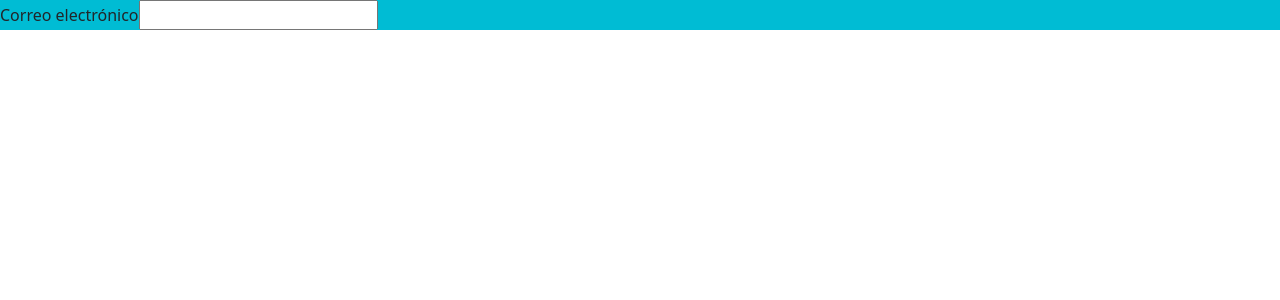
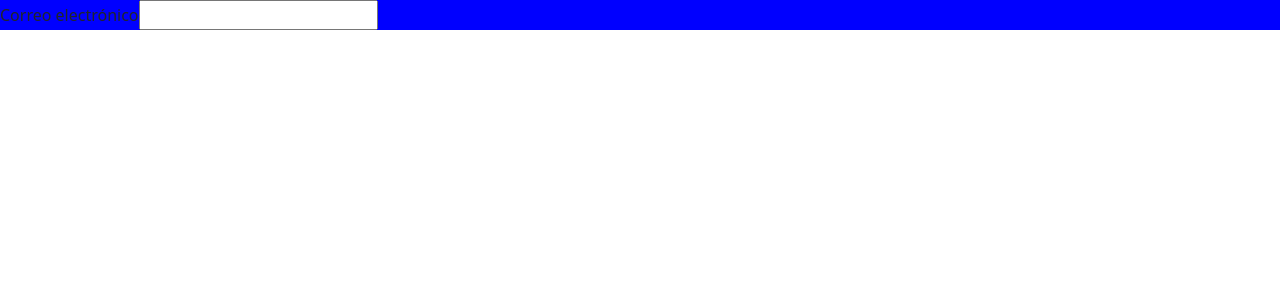
Before and after one commit to Helena-0348/Libro-temas-EPET20, a React (Create React App) app: page / in a window 1280 px wide. Shown: the top 300 px of the page. Built offline with nearby package versions, Linux system fonts and the light colour scheme.

Commit message:
Identificando contenedores con colores diferentes

```diff
--- a/src/components/PaginaInicio.jsx
+++ b/src/components/PaginaInicio.jsx
@@ -24,7 +24,7 @@ return(
 
                 <img src="/logo_epet20" alt="logo epet20" className="img-fluid mb-3"/>
                 <h1 className="h4 text-primary">Iniciar sesión</h1>
-            </div>
+
 
 <form onSubmit={handleSubmit}>
           <div className="mb-3">
@@ -40,6 +40,7 @@ return(
               </button>
    </form>
    </div>
+   </div>
         </div>
       </div>
 
--- a/src/css/PaginaInicio.css
+++ b/src/css/PaginaInicio.css
@@ -10,17 +10,22 @@ h1 {
     color: white;
 }
 
-.formulario {
-    background-color: #e0f7fa;
-    padding: 10px;
-    /*Controla el espacio interno entre el contenido de un elemento (como texto o imágenes) y el borde del elemento.*/
-    border-radius: 10px;
-    width: 400px, 200px;
-    margin: 100px;
-    text-align: center;
+form {
+    background-color: blue;
+}
+
+.container {
+    background-color: #00bcd4;
 }
 
 .card {
     min-height: 300px;
+    background-color: #00bcd4;
     /* sirve para hacer mas largo el formulario */
 }
+
+.btn-primary {
+    background-color: #ff6f61 !important;
+    /* Color del boton ingresar*/
+    border-color: #ff6f61 !important;
+}
```
